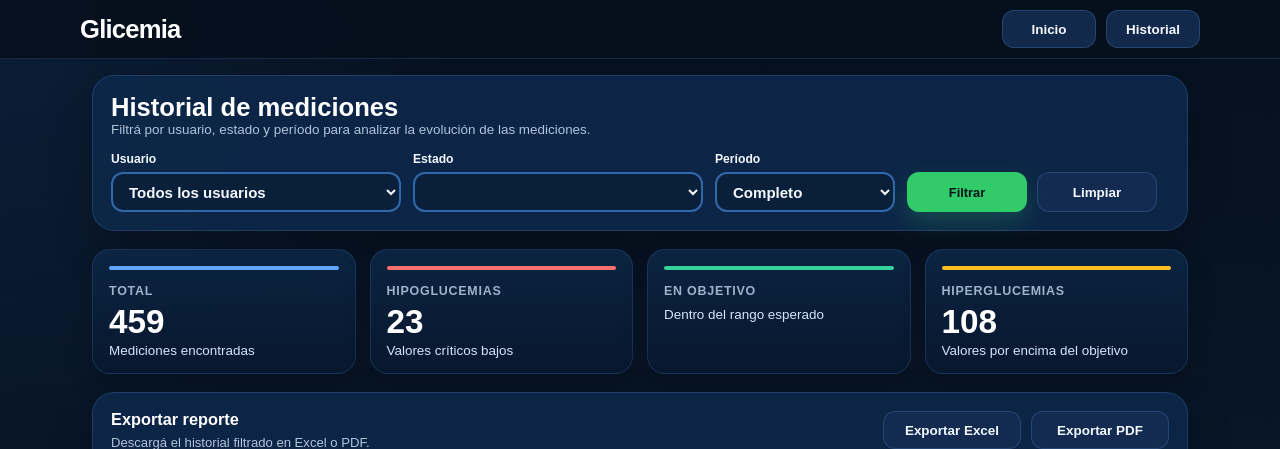
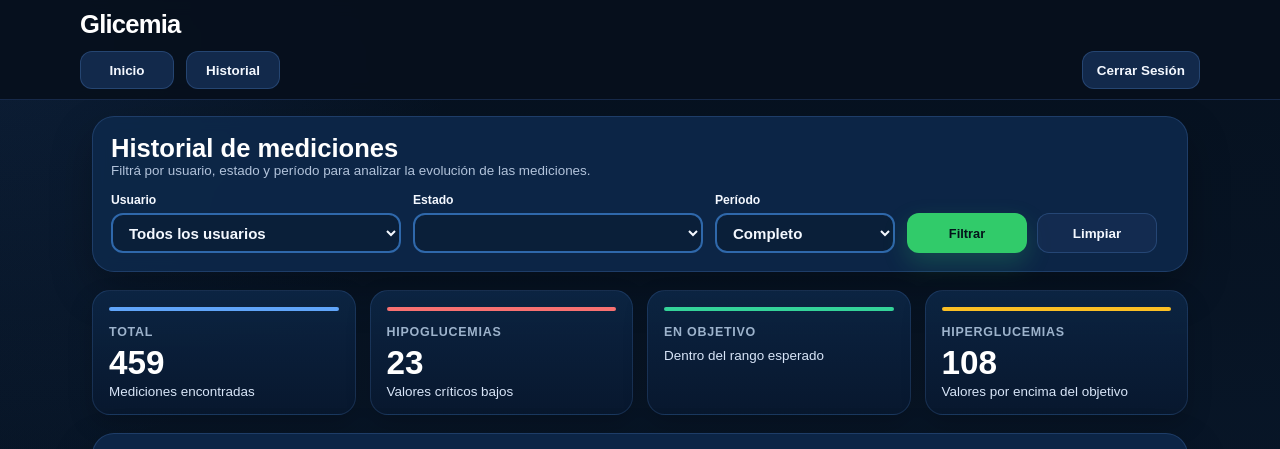
Before and after one commit to bereail/Glicemia-Calculadora, a Django app: page /historial/ in a window 1280 px wide. Shown: the top 449 px of the page. Run offline with Django 5.2, Linux system fonts and the light colour scheme; a user stored in the database is signed in; data comes from the database, SQL or seed files in the repository; both versions use the stored data as it was after the commit.

Commit message:
rol historial

```diff
--- a/glicemia/calculadora/static/calculadora/css/base.css
+++ b/glicemia/calculadora/static/calculadora/css/base.css
@@ -719,3 +719,54 @@ textarea:focus,
     font-size: 0.92rem;
   }
 }
+
+.topbar__inner{
+    display:flex;
+    align-items:center;
+    justify-content:space-between;
+}
+.topbar__nav{
+    display:flex;
+    align-items:center;
+    justify-content:space-between;
+    width:100%;
+}
+
+.topbar__nav-left,
+.topbar__nav-right{
+    display:flex;
+    align-items:center;
+    gap:12px;
+}
+
+.logout-form .btn-logout,
+.logout-form button.btn-logout {
+  display: inline-flex !important;
+  align-items: center;
+  justify-content: center;
+
+  min-width: 94px;
+  height: 38px;
+  padding: 0 14px;
+
+  border-radius: 12px;
+  border: 1px solid var(--secondary-border) !important;
+
+  background: var(--secondary-bg) !important;
+  color: var(--text) !important;
+
+  text-decoration: none;
+  font-weight: 800;
+  font-size: 0.84rem;
+  font-family: Arial, Helvetica, sans-serif;
+
+  cursor: pointer;
+  box-shadow: none !important;
+}
+
+.logout-form .btn-logout:hover,
+.logout-form button.btn-logout:hover {
+  background: var(--secondary-hover) !important;
+  border-color: var(--secondary-border-hover) !important;
+  transform: translateY(-1px);
+}
--- a/glicemia/calculadora/templates/calculadora/base.html
+++ b/glicemia/calculadora/templates/calculadora/base.html
@@ -16,17 +16,41 @@
 </head>
 
 <body>
-  <header class="topbar">
-    <div class="container topbar__inner">
-      <h1 class="logo">Glicemia</h1>
+ <header class="topbar">
+  <div class="container topbar__inner">
 
-      <nav>
-        <a href="{% url 'control_glicemia' %}" class="btn">Inicio</a>
-        <a href="{% url 'historial' %}" class="btn">Historial</a>
-      </nav>
-    </div>
-  </header>
+    <h1 class="logo">Glicemia</h1>
 
+<nav class="topbar__nav">
+
+  <div class="topbar__nav-left">
+
+    <a href="{% url 'control_glicemia' %}" class="btn">
+      Inicio
+    </a>
+
+    {% if request.user.is_superuser or es_medico %}
+      <a href="{% url 'historial' %}" class="btn">
+        Historial
+      </a>
+    {% endif %}
+
+  </div>
+
+  <div class="topbar__nav-right">
+
+    <form method="post" action="{% url 'logout' %}" class="logout-form">
+  {% csrf_token %}
+  <button type="submit" class="btn btn-logout">
+    Cerrar Sesión
+  </button>
+</form>
+
+  </div>
+
+</nav>
+  </div>
+</header>
   <main>
     {% block content %}
     {% endblock %}
--- a/glicemia/calculadora/urls.py
+++ b/glicemia/calculadora/urls.py
@@ -1,5 +1,5 @@
 from django.urls import path
-
+from django.contrib.auth.views import LogoutView
 from . import views
 
 urlpatterns = [
@@ -15,4 +15,5 @@ urlpatterns = [
         views.exportar_historial_pdf,
         name="exportar_historial_pdf",
     ),
+    path("logout/", LogoutView.as_view(next_page="/login/"), name="logout"),
 ]
--- a/glicemia/calculadora/views.py
+++ b/glicemia/calculadora/views.py
@@ -28,6 +28,13 @@ def tiene_acceso_home(user):
     return user.is_authenticated and (
         user.is_superuser
         or user.groups.filter(name="Enfermeria").exists()
+        or user.groups.filter(name="Medicos").exists()
+    )
+
+
+def tiene_acceso_historial(user):
+    return user.is_authenticated and (
+        user.is_superuser
         or user.groups.filter(name="Medicos").exists()
     )
 
@@ -112,10 +119,12 @@ def control_glicemia(request):
             hubo_ajuste_insulina = form.cleaned_data.get("hubo_ajuste_insulina")
             tercera_medicion = form.cleaned_data.get("tercera_medicion")
             algoritmo_activo = form.cleaned_data.get("algoritmo_activo", "1")
+
             print("POST algoritmo_activo raw:", request.POST.get("algoritmo_activo"))
             print("cleaned algoritmo_activo:", form.cleaned_data.get("algoritmo_activo"))
             print("actual:", form.cleaned_data.get("glicemia_actual"))
             print("infusion_activa:", form.cleaned_data.get("infusion_activa"))
+
             resultado = evaluar_glucemia_service(
                 actual=actual,
                 previa=previa,
@@ -131,8 +140,6 @@ def control_glicemia(request):
                 infusion_activa=_a_bool(infusion_activa),
             )
 
-            # necesario para los templates:
-            # si el paciente ya está insulinizado, ocultar solo "Bolo inicial"
             resultado["infusion_activa"] = _a_bool(infusion_activa)
 
             estado_lower = str(resultado.get("estado") or "").lower()
@@ -154,13 +161,13 @@ def control_glicemia(request):
     return render(
         request,
         "calculadora/control_glicemia.html",
-        {
-            "form": form,
-            "resultado": resultado,
-            "medicion_guardada": medicion_guardada,
-        },
-    )
-
+    {
+        "form": form,
+        "resultado": resultado,
+        "medicion_guardada": medicion_guardada,
+        "es_medico": request.user.groups.filter(name="Medicos").exists(),
+    },
+)
 
 def _filtrar_mediciones_desde_request(request):
     usuario = request.GET.get("usuario", "").strip()
@@ -196,7 +203,7 @@ def _filtrar_mediciones_desde_request(request):
 
 
 @login_required
-@user_passes_test(tiene_acceso_home, login_url="/login/")
+@user_passes_test(tiene_acceso_historial, login_url="/login/")
 def historial(request):
     (
         mediciones_qs,
@@ -256,7 +263,7 @@ def historial(request):
 
 
 @login_required
-@user_passes_test(tiene_acceso_home, login_url="/login/")
+@user_passes_test(tiene_acceso_historial, login_url="/login/")
 def exportar_historial_excel(request):
     mediciones, usuario, estado, clase, periodo = _filtrar_mediciones_desde_request(
         request
@@ -359,7 +366,7 @@ def exportar_historial_excel(request):
 
 
 @login_required
-@user_passes_test(tiene_acceso_home, login_url="/login/")
+@user_passes_test(tiene_acceso_historial, login_url="/login/")
 def exportar_historial_pdf(request):
     from reportlab.lib import colors
     from reportlab.lib.pagesizes import A4, landscape
@@ -421,7 +428,17 @@ def exportar_historial_pdf(request):
 
     table = Table(
         data,
-        colWidths=[28 * mm, 28 * mm, 18 * mm, 18 * mm, 18 * mm, 34 * mm, 24 * mm, 60 * mm, 24 * mm],
+        colWidths=[
+            28 * mm,
+            28 * mm,
+            18 * mm,
+            18 * mm,
+            18 * mm,
+            34 * mm,
+            24 * mm,
+            60 * mm,
+            24 * mm,
+        ],
     )
 
     table.setStyle(
```
Also changed, not shown: glicemia/db.sqlite3.
